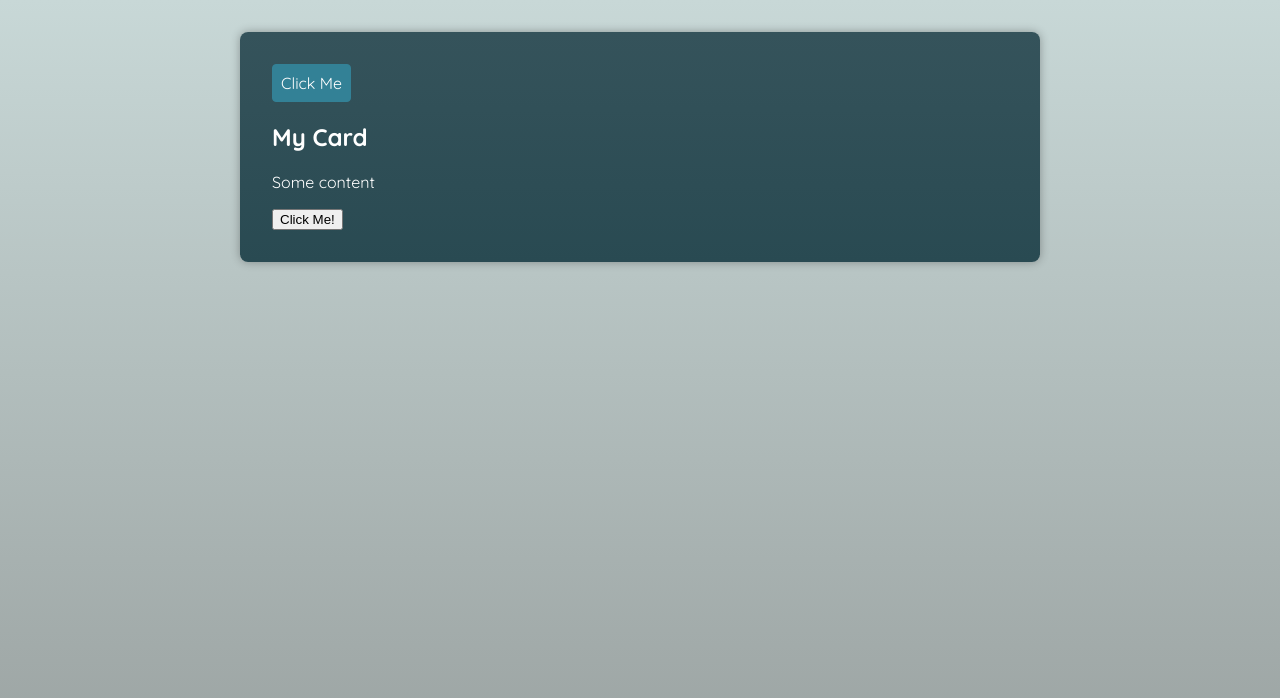
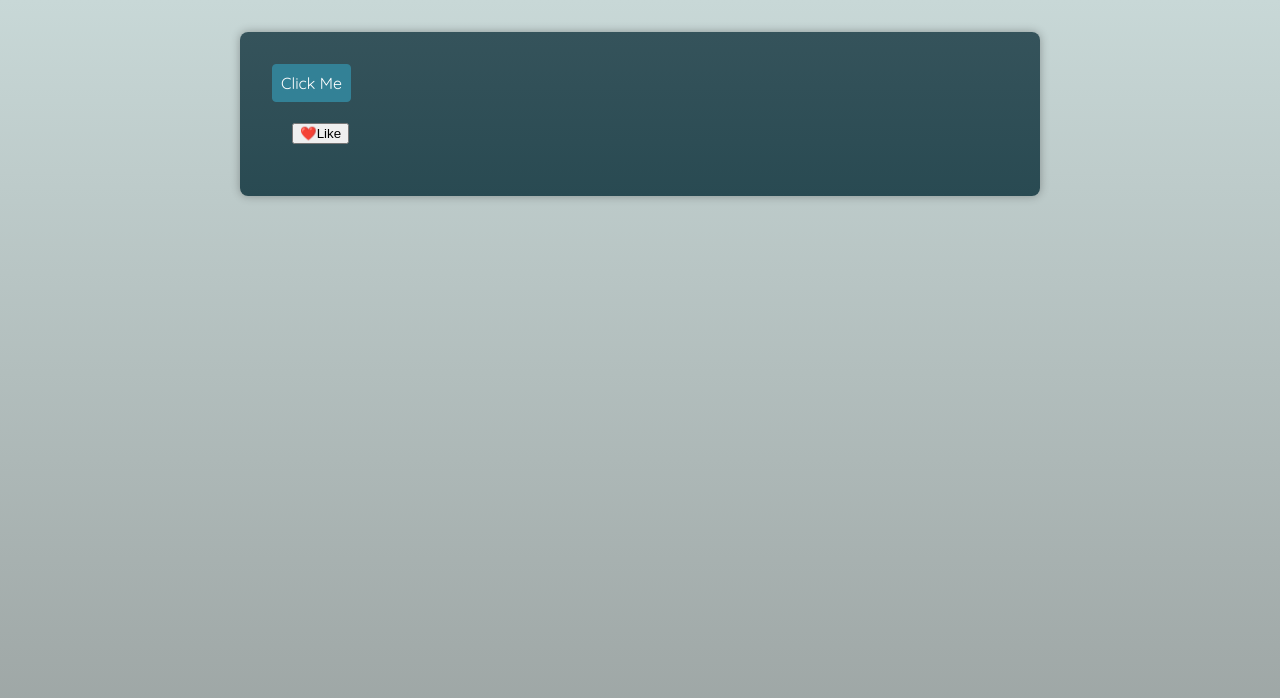
Before and after one commit to marcin-5/react-ts-exercises-2, a React (Vite) app: page / in a window 1280 px wide. Shown: the top 698 px of the page. Built offline with nearby package versions, Linux system fonts and the light colour scheme; a web font is replaced by a local one.

Commit message:
add button component that accepts text and icon

```diff
--- a/src/App.tsx
+++ b/src/App.tsx
@@ -1,12 +1,12 @@
 import Button from './components/Button';
-import { Demo } from './components/Card.tsx';
 import Container from './components/Container.tsx';
+import { Demo } from './components/IconButton.tsx';
 
 function App() {
   return (
     <main>
       <Container as={Button}>Click Me</Container>
-      {Demo()}
+      <div style={{ margin: '20px' }}>{Demo()}</div>
     </main>
   );
 }
--- /dev/null
+++ b/src/components/IconButton.tsx
@@ -0,0 +1,39 @@
+// Example: A Button component that has an icon and text
+// The icon is passed via a prop, which is a function that returns JSX code
+import type { ComponentPropsWithoutRef, ElementType, ReactNode } from 'react';
+
+type IconButtonProps = {
+  icon: ElementType;
+  onClick: () => void;
+  children: ReactNode;
+} & ComponentPropsWithoutRef<'button'>;
+
+export function IconButton({
+  // icon is aliased to Icon because it should be used like a custom component name
+  icon: Icon,
+  children,
+  ...otherProps
+}: IconButtonProps) {
+  return (
+    <button {...otherProps}>
+      <span>
+        <Icon />
+      </span>
+      <span>{children}</span>
+    </button>
+  );
+}
+
+// Example Usage:
+
+function HeartIcon() {
+  return <span>❤️</span>;
+}
+
+export function Demo() {
+  return (
+    <IconButton icon={HeartIcon} onClick={() => console.log('Button clicked!')}>
+      Like
+    </IconButton>
+  );
+}
```
